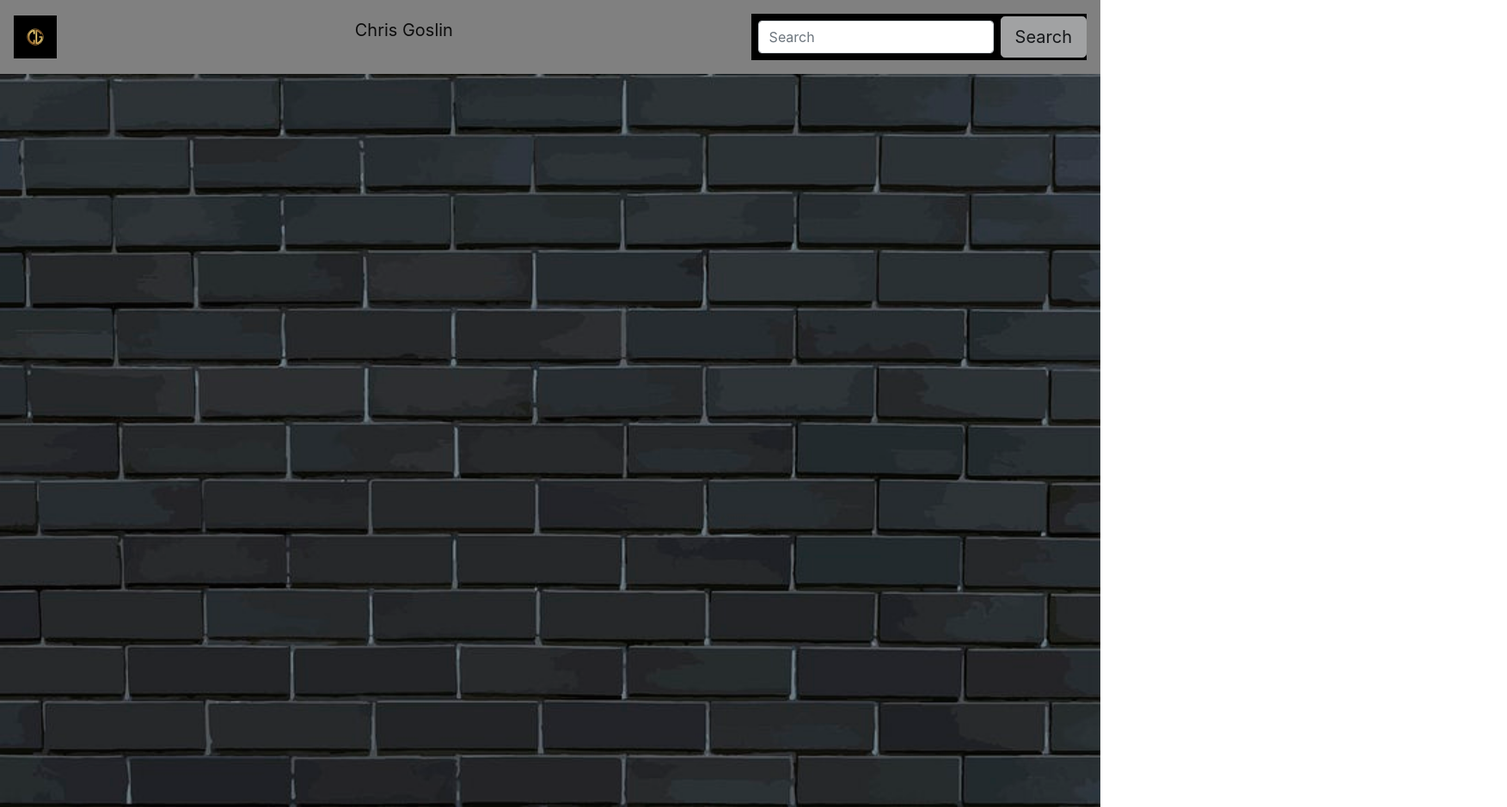
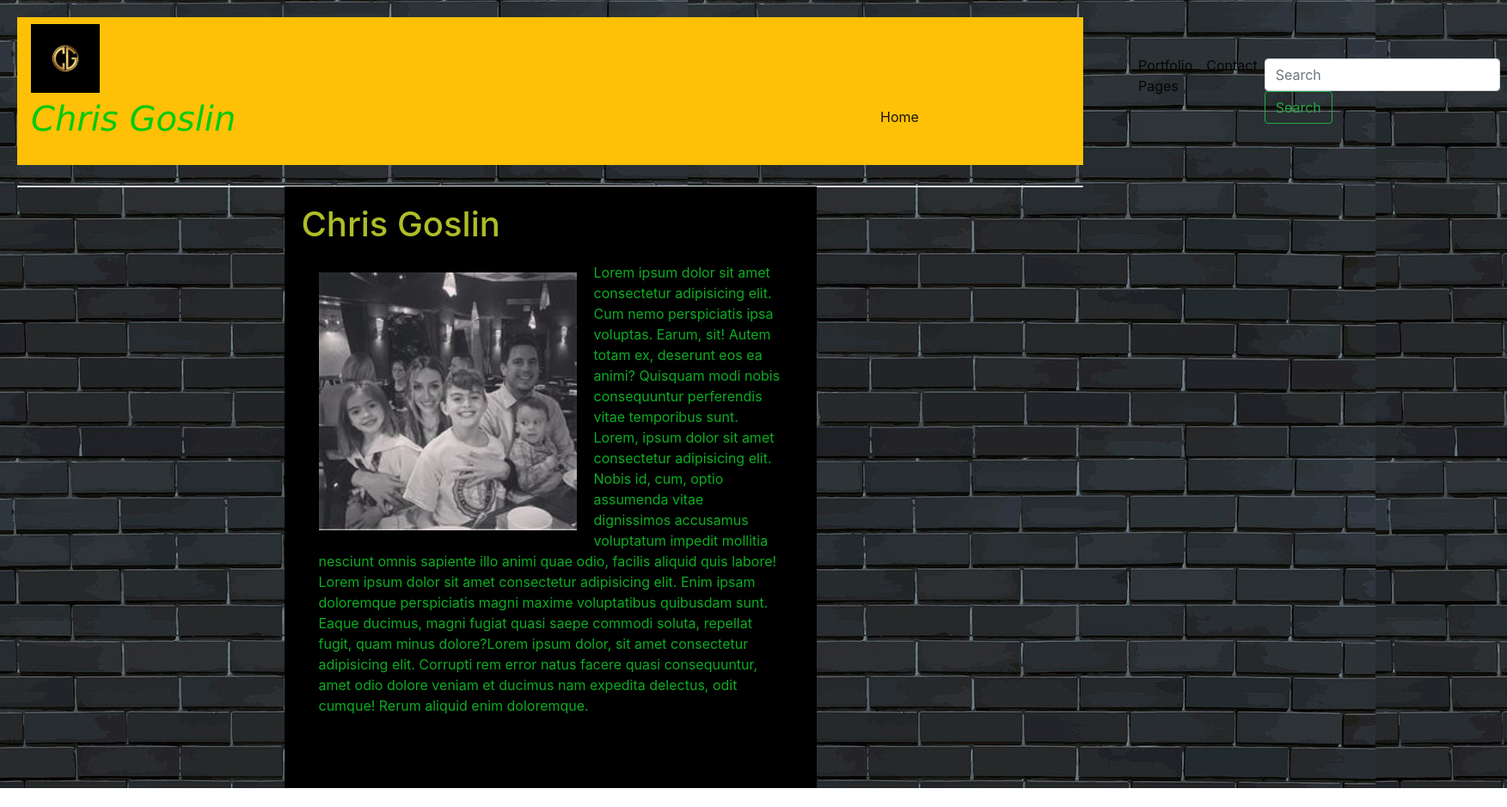
Before and after one commit to CGO7/My-Portfolio-Feb-1, a plain HTML site: page index.html in a window 1280 px wide. Shown: the whole page at 86% size, 1753 px wide, since content can reach past the window. After the commit the page ends 917 px from the top, so only its background shows below. Drawn offline with nearby package versions, Linux system fonts and the light colour scheme.

Commit message:
Added photos, and floats

```diff
--- a/index.html
+++ b/index.html
@@ -6,34 +6,131 @@
     <title>Chris Goslin</title>
 
     <link rel="stylesheet" href="https://maxcdn.bootstrapcdn.com/bootstrap/4.0.0/css/bootstrap.min.css">
-    <title>Document</title>
+    <link href="sticky-footer-navbar.css" rel="stylesheet">
 </head>
-
-<nav class="navbar navbar-light" style= "background-color: grey">
-    <a class="navbar-brand" href="#">
-      <img src="Cglogo.png" width="50" height="50" class="d-inline-block align-top" alt=" CG Logo" ><p>Chris Goslin
-    </a>
-    <form class="form-inline my-1 my-lg-2" style= "background-color:black">
-        <input class="form-control m-sm-2" type="search" placeholder="Search" aria-label="Search" style= "color:red">
-        <button type="button" class="btn btn-lg btn-light" disabled>Search</button>
-      </form>
-
-  </nav>
-
-<body>
-    <img src= "brick-wall.jpg" width= "100%" height= "100%">
+<style>
 
 
-    <container id="main-body" style="background-color: red" height= "50px" width= "50%">
+
+.logo {
+    margin-right: 300px;
+    height: 80px;
+    width: 80px;
+
+}
+
+.my-name {
+    font-style: oblique;
+    font-size: 40px;
+    font-family: Verdana,Tahoma;
+    color: rgb(1, 202, 11);
+    position: relative;
+    margin-right: 300px;
+
+}
+.nav-item {
+    float:right;
+    position: relative;
+}
+
+
+
+.car-img-top {
+    float: left;
+    height: 300px;
+    width: 300px;
+    margin: 20px;
+}
+
+.card-text{
+
+    margin: 20px;
+    color: rgb(14, 172, 35);
+}
+
+
+h1 {
+    color: rgb(174, 189, 40);
+}
+
+
+
+.card-body{
+
+    background-color: black;
+    width: 50%;
+    height: 700px;
+    position: absolute;
+    margin-left: 25%;
+
+
+}
+
+
+body {
+    margin: 20px;
+}
 
 
 
 
+
+</style>
+
+
+    <nav class="navbar navbar-expand-lg navbar-light bg-warning">
+        <a class="my-name" href="#">
+            <img class= "logo" src="Cglogo.png" alt=" CG Logo" >
+            <p>Chris Goslin</p>
+        <ul class="navbar-nav">
+          <li class="nav-item active">
+            <a class="nav-link" href="#">Home <span class="sr-only">(current)</span></a>
+          </li>
+          <li class="nav-item active">
+            <a class="nav-link" href="#">Portfolio Pages</a>
+          </li>
+          <li class="nav-item active">
+            <a class="nav-link" href="#">Contact</a>
+          </li>
+        </ul>
+        <form class="form-inline mt-2 mt-md-0">
+            <input class="form-control mr-sm-2" type="text" placeholder="Search" aria-label="Search">
+            <button class="btn btn-outline-success my-2 my-sm-0" type="submit">Search</button>
+        </form>
+    </nav>
+
+
+
+
+<body background="brick-wall.jpg">
+
+    <container id= "main-bio">
+        <div class="card mt-4">
+          <div class="card-body">
+            <h1 class="card-title">Chris Goslin</h1>
+            <img class= "car-img-top" src= "Family-Photo.jpg" alt= "My Family">
+            <p class="card-text">Lorem ipsum dolor sit amet consectetur adipisicing elit. Cum nemo perspiciatis ipsa voluptas. Earum, sit! Autem totam ex, deserunt eos ea animi? Quisquam modi nobis consequuntur perferendis vitae temporibus sunt. Lorem, ipsum dolor sit amet consectetur adipisicing elit. Nobis id, cum, optio assumenda vitae dignissimos accusamus voluptatum impedit mollitia nesciunt omnis sapiente illo animi quae odio, facilis aliquid quis labore! Lorem ipsum dolor sit amet consectetur adipisicing elit. Enim ipsam doloremque perspiciatis magni maxime voluptatibus quibusdam sunt. Eaque ducimus, magni fugiat quasi saepe commodi soluta, repellat fugit, quam minus dolore?Lorem ipsum dolor, sit amet consectetur adipisicing elit. Corrupti rem error natus facere quasi consequuntur, amet odio dolore veniam et ducimus nam expedita delectus, odit cumque! Rerum aliquid enim doloremque.</p>
+          </div>
+        </div>
+      </div>
 
     </container>
 
 
 
 
+
+
+
+
+
+
+
+
+
+
+
+
+
 </body>
 </html>
```
Also changed, not shown: indexprac.html (added, +174 -0 lines), Family-Photo.jpg (added), palm.jpg (added), stock.jpg (added).
